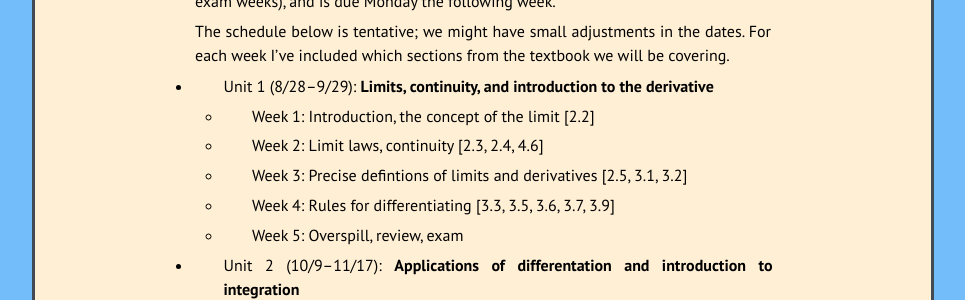
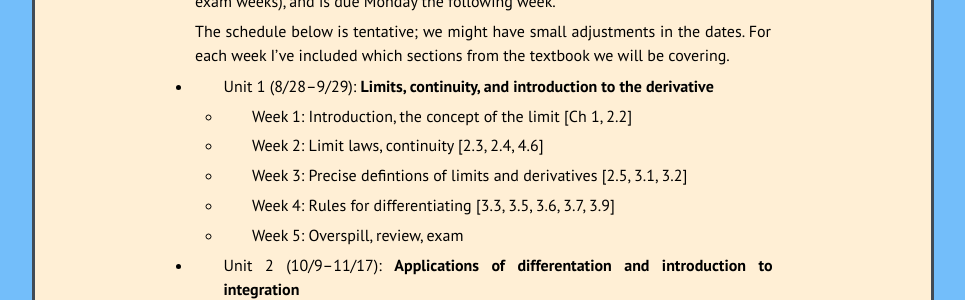
Before and after one commit to kamerynjw/kamerynjw.github.io, a Jekyll site: the page built from teaching/2023/math210.md, in a window 1280 px wide. Shown: the part 727-1027 px from the top of the page, without its empty margins (157-1122 px from the left). Built offline with Jekyll 4.4.1, drawn with Linux system fonts in a browser that asks for light colours; nearby versions of some CDN libraries.

Commit message:
small schedule fix

```diff
--- a/teaching/2023/math210.md
+++ b/teaching/2023/math210.md
@@ -35,7 +35,7 @@ The schedule below is tentative; we might have small adjustments in the dates. F
 
 * Unit 1 (8/28–9/29): **Limits, continuity, and introduction to the derivative**
 
-    * Week 1: Introduction, the concept of the limit [2.2]
+    * Week 1: Introduction, the concept of the limit [Ch 1, 2.2]
 
     * Week 2: Limit laws, continuity [2.3, 2.4, 4.6]
 
```
